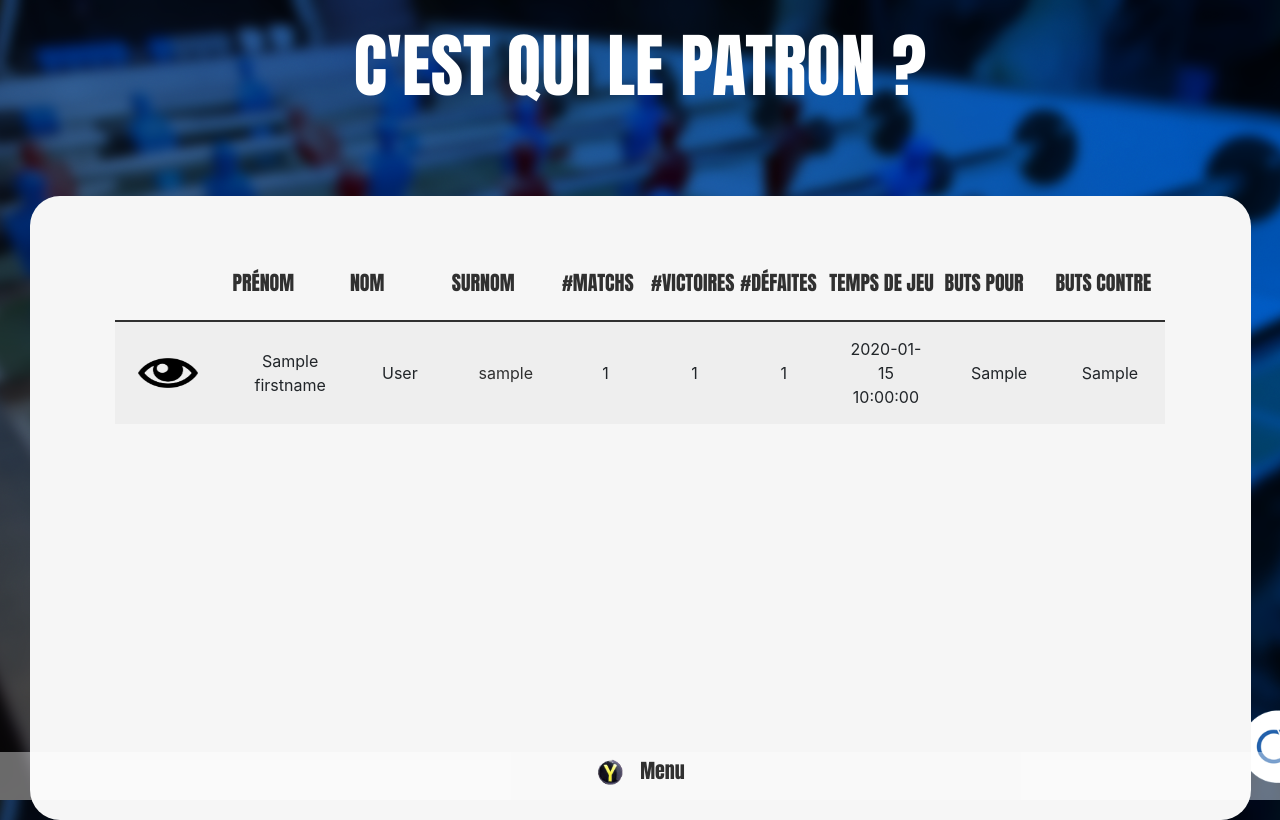
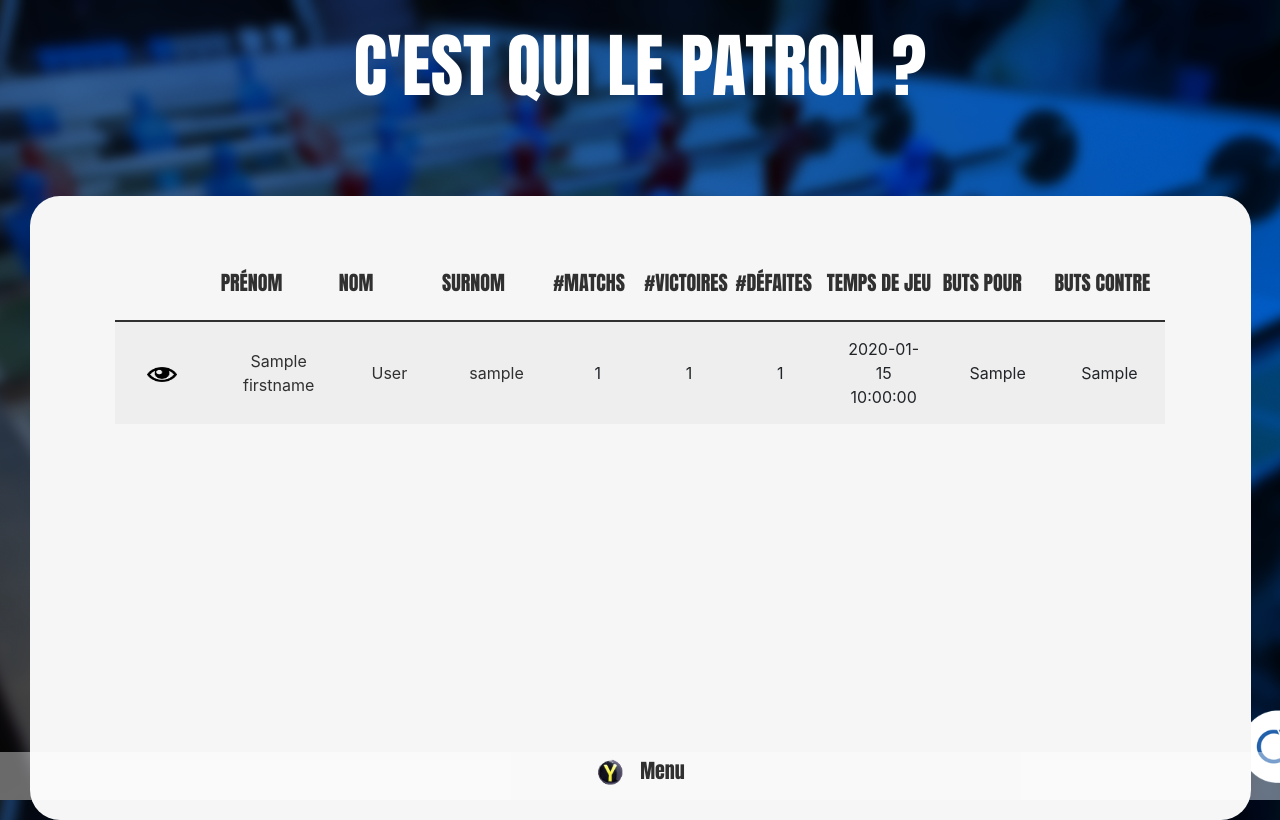
Before and after one commit to atournillon/BabyFootConnecte, a Flask app: template app/templates/players.html in a window 1280 px wide. Run offline with Flask 2, Linux system fonts and the light colour scheme; the template is opened without the code that fills it: most values are stand-ins (such as "Sample title", 1, 10 or a date in 2020); parts of the project's set-up code (start-up, migrations or seed data) failed here and were passed over; some libraries are stand-ins or nearby versions.

Commit message:
Update players.html

```diff
--- a/app/templates/players.html
+++ b/app/templates/players.html
@@ -27,9 +27,9 @@
 
         {% for id_player in players_table.index %}
 				<tr>
-				  <td><img src="static/img/eye.png" style="width:60px;height:30px; margin: 0 10px 0 0;"></td>
-				  <td>{{ players_table.loc[id_player].firstname }}</td>
-				  <td>{{ players_table.loc[id_player].lastname }}</td>
+				  <td><a href="player/{{id_player}}"><img src="static/img/eye.png" style="width:30px;height:15px; margin: 0 10px 0 0;"></a></td>
+				  <td><a href="player/{{id_player}}">{{ players_table.loc[id_player].firstname }}</a></td>
+				  <td><a href="player/{{id_player}}">{{ players_table.loc[id_player].lastname }}</a></td>
 				  <td><a href="player/{{id_player}}">{{ players_table.loc[id_player].nickname }}</a></td>
 				  <td>{{ players_table.loc[id_player].match_count }}</td>
 				  <td>{{ players_table.loc[id_player].match_win_count }}</td>
```
